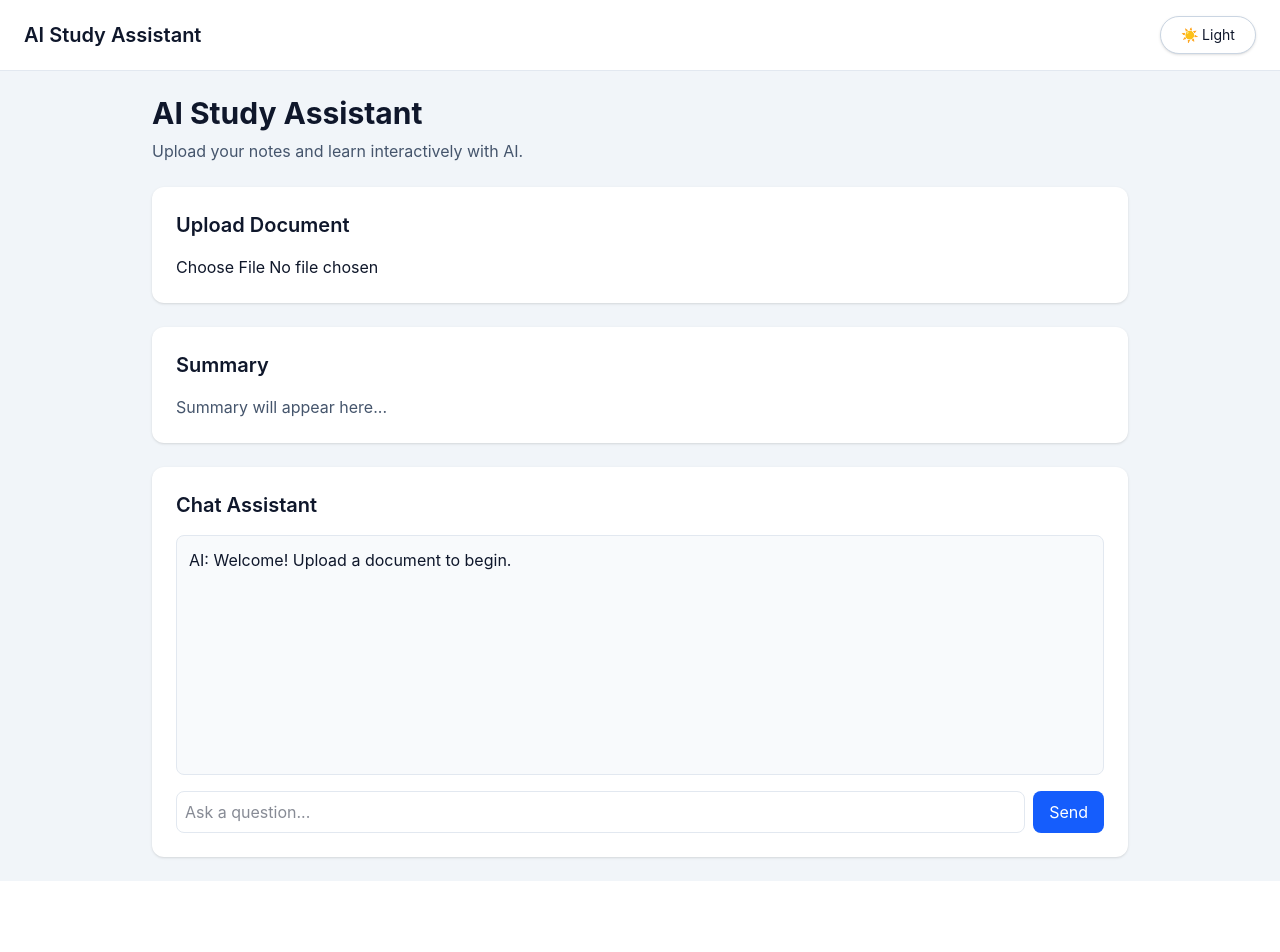
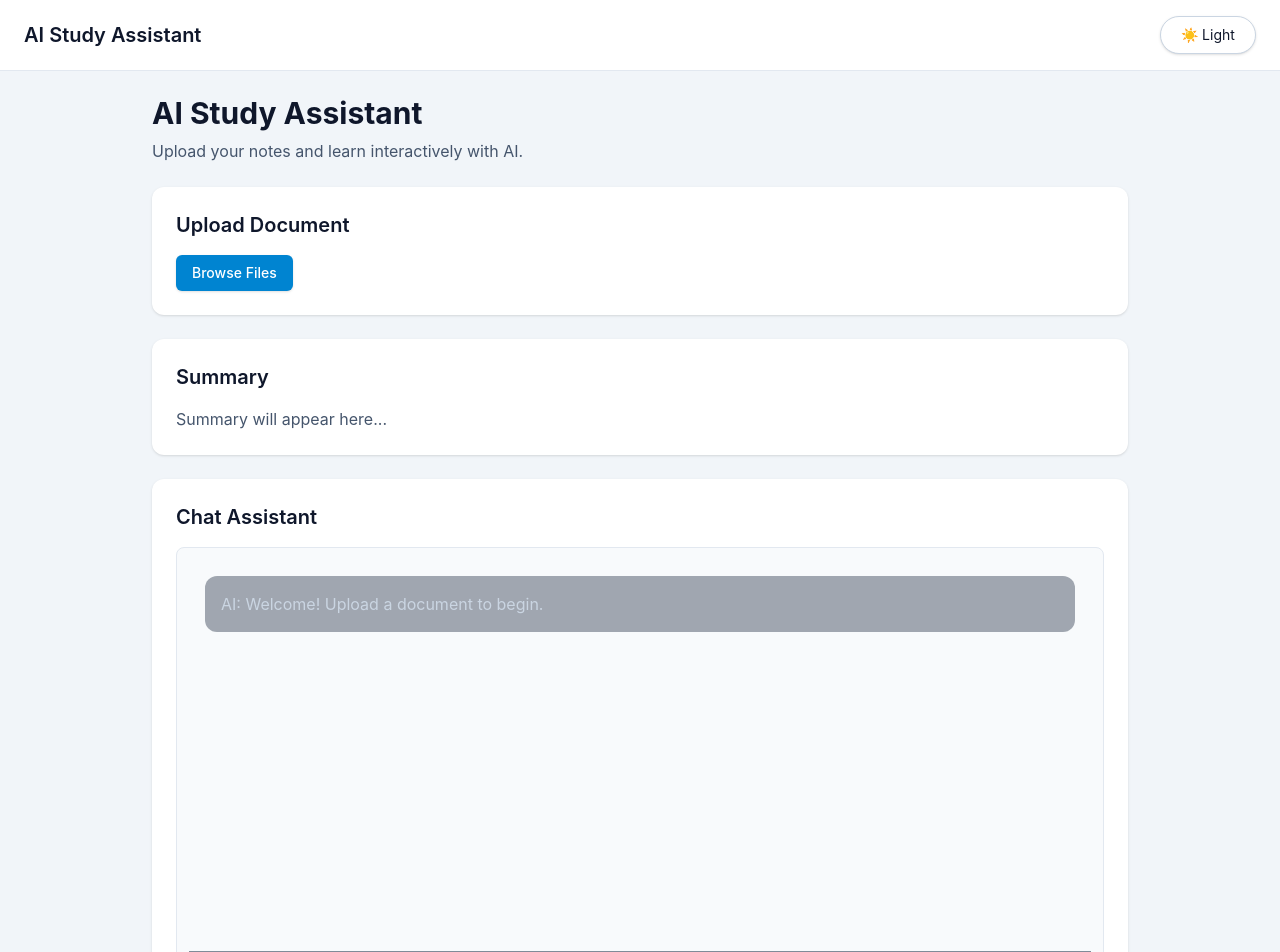
Before and after one commit to ARUN-PS00/ai-study-assistant, a React (Vite) app: page / in a window 1280 px wide. Shown: the top 952 px of the page. Before the commit the page ends 881 px from the top, so only its background shows below. Built offline with nearby package versions, Linux system fonts and the light colour scheme.

Commit message:
Improve upload UI and chat scrolling

```diff
--- a/src/components/ChatBox.jsx
+++ b/src/components/ChatBox.jsx
@@ -6,13 +6,13 @@ function ChatBox({ theme }) {
 
   const panelClass =
     theme === "dark"
-      ? "h-60 rounded-lg p-3 mb-4 border border-slate-700 bg-slate-950 text-slate-100"
-      : "h-60 rounded-lg p-3 mb-4 border border-slate-200 bg-slate-50 text-slate-900";
+      ? "rounded-lg p-3 mb-4 border border-slate-700 bg-slate-950 text-slate-100"
+      : "rounded-lg p-3 mb-4 border border-slate-200 bg-slate-50 text-slate-900";
 
   const inputClass =
     theme === "dark"
-      ? "flex-1 rounded-lg p-2 border border-slate-700 bg-slate-950 text-slate-100"
-      : "flex-1 rounded-lg p-2 border border-slate-200 bg-white text-slate-900";
+      ? "w-full min-w-0 rounded-xl border border-slate-600 bg-slate-950/70 px-4 py-3 text-slate-100 placeholder-slate-500 focus:border-sky-500 focus:outline-none focus:ring-2 focus:ring-sky-500/30"
+      : "w-full min-w-0 rounded-xl border border-slate-200 bg-white/90 px-4 py-3 text-slate-900 placeholder-slate-500 focus:border-sky-500 focus:outline-none focus:ring-2 focus:ring-sky-500/30";
 
   return (
     <div className={containerClass}>
@@ -20,20 +20,27 @@ function ChatBox({ theme }) {
         Chat Assistant
       </h2>
 
-      <div className={panelClass}>
+      <div className={`${panelClass} flex flex-col justify-between`}
+        style={{ minHeight: '500px' }}
+      >
+        <div className="flex-1 overflow-y-auto p-4 space-y-3">
+          <div className="rounded-xl bg-slate-800/40 p-4 text-slate-300">
             AI: Welcome! Upload a document to begin.
           </div>
+        </div>
 
-      <div className="flex gap-2">
+        <div className="border-t border-slate-700/60 p-4">
+          <div className="flex flex-col gap-3 sm:flex-row sm:items-center">
             <input
               type="text"
               placeholder="Ask a question..."
               className={inputClass}
             />
-
-        <button className="bg-blue-600 text-white px-4 rounded-lg">
+            <button className="rounded-full bg-sky-600 px-5 py-2 text-white shadow-sm transition hover:bg-sky-700 focus:outline-none focus:ring-2 focus:ring-sky-500">
               Send
             </button>
+          </div>
+        </div>
       </div>
     </div>
   );
--- a/src/components/FileUpload.jsx
+++ b/src/components/FileUpload.jsx
@@ -1,6 +1,7 @@
 import { useState } from "react";
 
-function FileUpload({ theme }) {
+function FileUpload(props) {
+  const theme = props.theme || "light";
   const [file, setFile] = useState(null);
 
   const handleFileChange = (e) => {
@@ -15,10 +16,17 @@ function FileUpload({ theme }) {
 
       <input
         type="file"
+        id="pdf-upload"
+        className="hidden"
         accept=".pdf"
         onChange={handleFileChange}
       />
-
+      <label
+        htmlFor="pdf-upload"
+        className="inline-flex items-center justify-center rounded-md bg-sky-600 px-4 py-2 text-sm font-medium text-white shadow-sm hover:bg-sky-700 focus:outline-none focus:ring-2 focus:ring-sky-500 focus:ring-offset-2"
+      >
+        Browse Files
+      </label>
       {file && (
         <>
           <p className="mt-4 text-green-600">
@@ -32,6 +40,13 @@ function FileUpload({ theme }) {
           <p>
             Type: {file.type}
           </p>
+
+          <button
+            onClick={() => setFile(null)}
+            className="mt-3 bg-red-500 text-white px-3 py-1 rounded"
+          >
+            Remove File
+          </button>
         </>
       )}
     </div>
```
Lines whose indentation alone changed are shown as unchanged.
